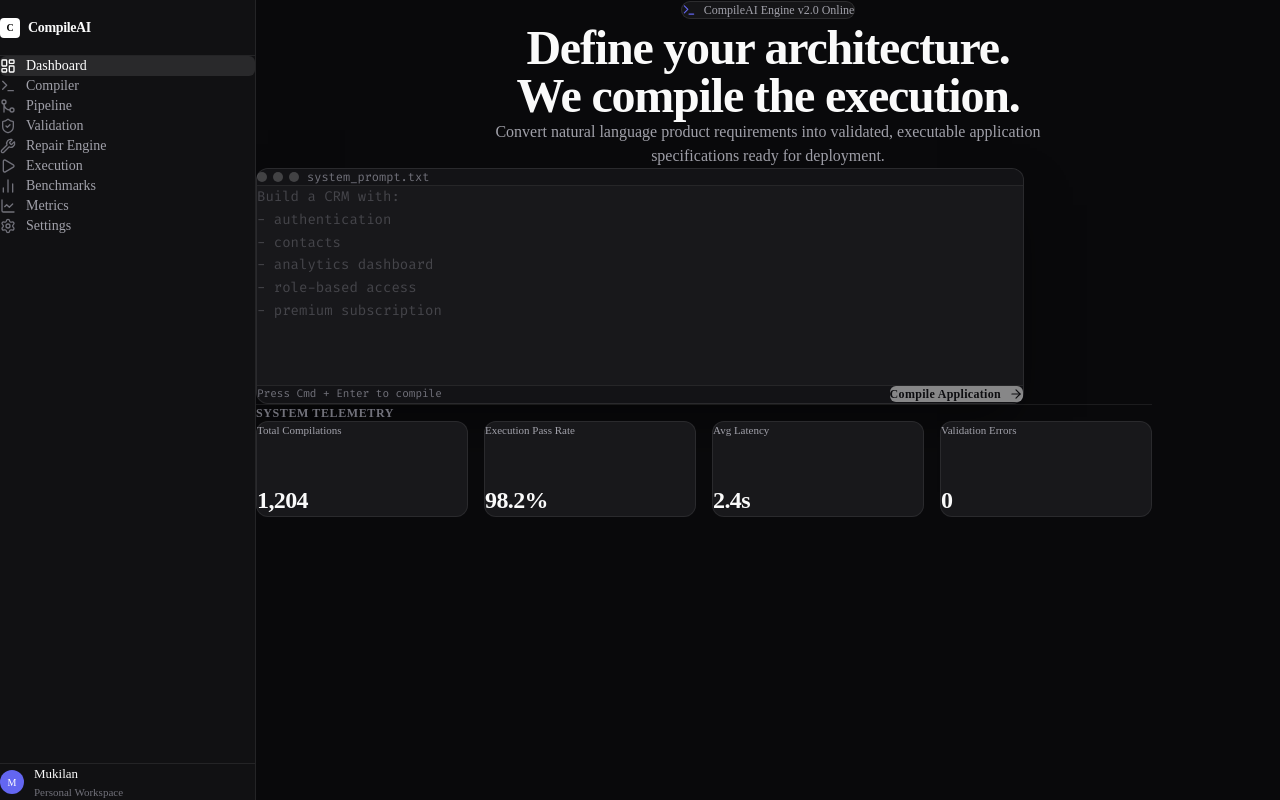
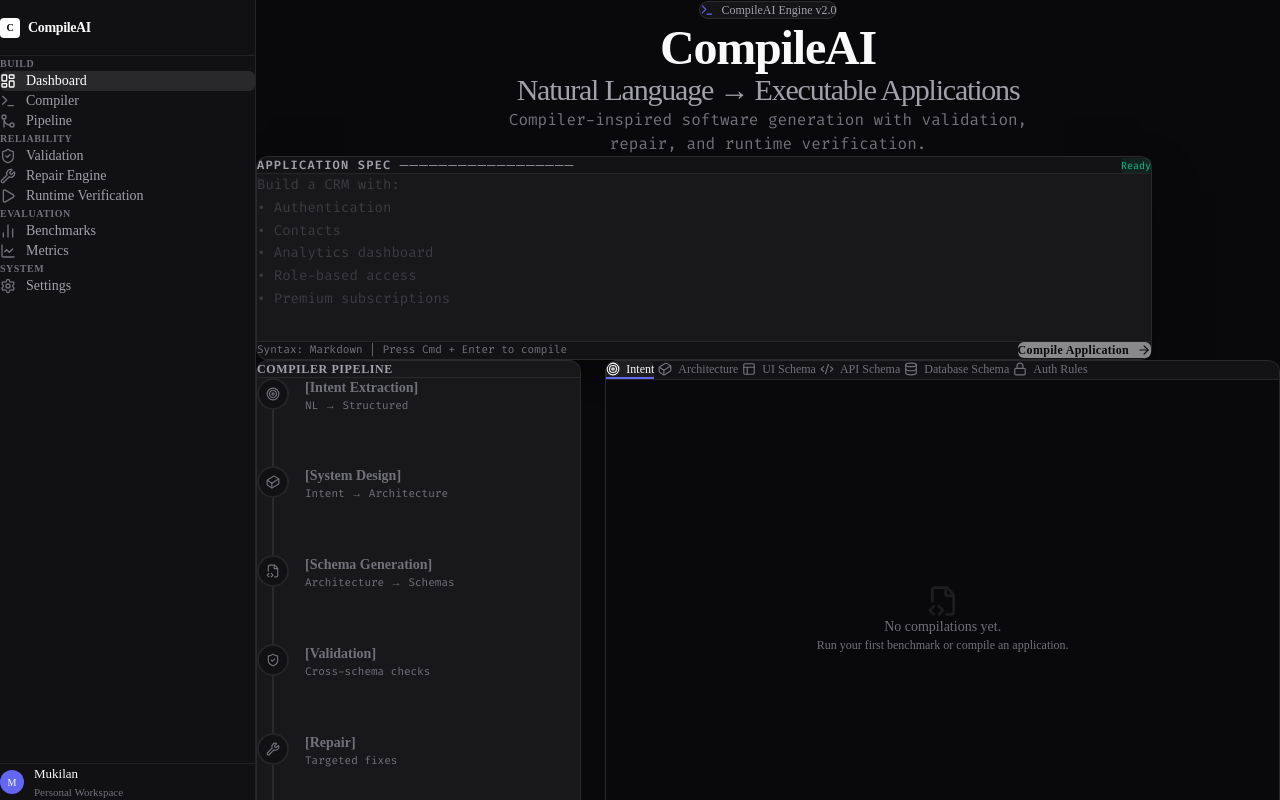
Before and after one commit to Mukilan-s18/CompileAI, a Next.js app in the folder frontend/: page / in a window 1280 px wide. Built offline with nearby package versions, Linux system fonts and the light colour scheme; no server answers.

Commit message:
Top 1% UI Elevation: Interactive pipeline graph, true empty states, and professional sidebar hierarchy

```diff
--- a/frontend/src/app/page.tsx
+++ b/frontend/src/app/page.tsx
@@ -12,34 +12,54 @@
   Wrench,
   Rocket,
   CheckCircle2,
-  Loader2
+  Loader2,
+  Lock,
+  Database,
+  Layout,
+  Code2
 } from "lucide-react";
+import { JsonViewer } from "@/components/ui/json-viewer";
+import { MOCK_DATA } from "@/app/generator/mock-data";
 
 export default function Home() {
   const [prompt, setPrompt] = useState("");
   const [isCompiling, setIsCompiling] = useState(false);
+  const [hasCompiled, setHasCompiled] = useState(false);
   const [currentStage, setCurrentStage] = useState(0);
+  const [activePreviewTab, setActivePreviewTab] = useState<"intent" | "architecture" | "uiSchema" | "apiSchema" | "databaseSchema" | "authRules">("intent");
 
   const stages = [
-    { id: "intent", label: "Intent Extraction", icon: Target },
-    { id: "design", label: "System Design", icon: Cuboid },
-    { id: "schemas", label: "Schema Generation", icon: FileCode2 },
-    { id: "validation", label: "Validation", icon: ShieldCheck },
-    { id: "repair", label: "Repair Engine", icon: Wrench },
-    { id: "simulation", label: "Simulation", icon: Rocket },
+    { id: "intent", label: "Intent Extraction", icon: Target, desc: "NL → Structured" },
+    { id: "design", label: "System Design", icon: Cuboid, desc: "Intent → Architecture" },
+    { id: "schemas", label: "Schema Generation", icon: FileCode2, desc: "Architecture → Schemas" },
+    { id: "validation", label: "Validation", icon: ShieldCheck, desc: "Cross-schema checks" },
+    { id: "repair", label: "Repair", icon: Wrench, desc: "Targeted fixes" },
+    { id: "simulation", label: "Simulation", icon: Rocket, desc: "Runtime verification" },
+  ];
+
+  const previewTabs = [
+    { id: "intent", label: "Intent", icon: <Target size={14} /> },
+    { id: "architecture", label: "Architecture", icon: <Cuboid size={14} /> },
+    { id: "uiSchema", label: "UI Schema", icon: <Layout size={14} /> },
+    { id: "apiSchema", label: "API Schema", icon: <Code2 size={14} /> },
+    { id: "databaseSchema", label: "Database Schema", icon: <Database size={14} /> },
+    { id: "authRules", label: "Auth Rules", icon: <Lock size={14} /> },
   ];
 
   const handleCompile = () => {
     if (!prompt.trim()) return;
     setIsCompiling(true);
+    setHasCompiled(false);
     setCurrentStage(0);
 
-    // Simulate compilation progress
     const interval = setInterval(() => {
       setCurrentStage((prev) => {
         if (prev >= stages.length - 1) {
           clearInterval(interval);
-          setTimeout(() => setIsCompiling(false), 1000);
+          setTimeout(() => {
+            setIsCompiling(false);
+            setHasCompiled(true);
+          }, 1000);
           return prev;
         }
         return prev + 1;
@@ -48,10 +68,10 @@
   };
 
   return (
-    <div className="min-h-full flex flex-col p-8 lg:p-12 max-w-5xl mx-auto space-y-16">
+    <div className="min-h-full flex flex-col p-6 lg:p-10 max-w-7xl mx-auto space-y-12">
 
-      {/* 1. Command Center Hero */}
-      <section className="flex flex-col items-center text-center mt-12 mb-8">
+      {/* 1. Hero & Messaging */}
+      <section className="flex flex-col items-center text-center mt-6 mb-4">
         <motion.div
           initial={{ opacity: 0, y: 10 }}
           animate={{ opacity: 1, y: 0 }}
@@ -59,51 +79,51 @@
         >
           <div className="inline-flex items-center gap-2 px-3 py-1 rounded-full bg-white/5 border border-white/10 text-xs font-medium text-text-secondary mb-6">
             <Terminal size={14} className="text-accent" />
-            <span>CompileAI Engine v2.0 Online</span>
+            <span>CompileAI Engine v2.0</span>
           </div>
           <h1 className="text-4xl md:text-5xl font-semibold text-text tracking-tight mb-4">
-            Define your architecture. <br className="hidden sm:block"/>
-            We compile the execution.
+            CompileAI <br className="hidden sm:block"/>
+            <span className="text-text-secondary font-medium text-2xl md:text-3xl mt-2 block">Natural Language → Executable Applications</span>
           </h1>
-          <p className="text-base text-text-secondary max-w-xl mx-auto">
-            Convert natural language product requirements into validated, executable application specifications ready for deployment.
+          <p className="text-sm md:text-base text-text-muted max-w-xl mx-auto font-mono mt-4">
+            Compiler-inspired software generation with validation, repair, and runtime verification.
           </p>
         </motion.div>
       </section>
 
-      {/* 2. Prompt Editor */}
-      <section className="w-full max-w-3xl mx-auto">
+      {/* 2. Sophisticated Prompt Editor */}
+      <section className="w-full max-w-4xl mx-auto">
         <motion.div
           className="panel flex flex-col focus-within:border-accent/50 transition-colors shadow-2xl shadow-black/50"
           initial={{ opacity: 0, scale: 0.98 }}
           animate={{ opacity: 1, scale: 1 }}
           transition={{ duration: 0.5, delay: 0.1 }}
         >
-          <div className="p-3 border-b border-border bg-[#131316] rounded-t-xl flex items-center gap-2">
-            <div className="flex gap-1.5 ml-2">
-              <div className="w-2.5 h-2.5 rounded-full bg-white/20" />
-              <div className="w-2.5 h-2.5 rounded-full bg-white/20" />
-              <div className="w-2.5 h-2.5 rounded-full bg-white/20" />
+          <div className="p-3 border-b border-border bg-[#131316] rounded-t-xl flex items-center justify-between">
+            <div className="flex items-center gap-3">
+              <span className="text-xs font-mono font-semibold text-text-secondary tracking-widest uppercase ml-2">
+                Application Spec ──────────────────
+              </span>
             </div>
-            <span className="ml-4 text-xs font-mono text-text-muted">system_prompt.txt</span>
+            <span className="text-[10px] font-mono text-success bg-success/10 px-2 py-0.5 rounded-sm">Ready</span>
           </div>
           <div className="relative p-1">
             <textarea
               value={prompt}
               onChange={(e) => setPrompt(e.target.value)}
-              placeholder="Build a CRM with:&#10;- authentication&#10;- contacts&#10;- analytics dashboard&#10;- role-based access&#10;- premium subscription"
-              className="w-full h-48 bg-transparent text-text text-sm font-mono p-4 resize-none focus:outline-none placeholder:text-text-muted/50 leading-relaxed"
+              placeholder="Build a CRM with:&#10;• Authentication&#10;• Contacts&#10;• Analytics dashboard&#10;• Role-based access&#10;• Premium subscriptions"
+              className="w-full h-40 bg-transparent text-accent text-sm font-mono p-4 resize-none focus:outline-none placeholder:text-text-muted/40 leading-relaxed"
               spellCheck="false"
             />
           </div>
           <div className="p-3 border-t border-border bg-[#131316] rounded-b-xl flex justify-between items-center">
             <span className="text-[11px] text-text-muted font-mono">
-              Press Cmd + Enter to compile
+              Syntax: Markdown | Press Cmd + Enter to compile
             </span>
             <button
               onClick={handleCompile}
               disabled={isCompiling || !prompt.trim()}
-              className="bg-text text-background hover:bg-white disabled:opacity-50 disabled:cursor-not-allowed px-4 py-1.5 rounded-md text-xs font-semibold tracking-wide transition-colors flex items-center gap-2"
+              className="bg-white text-black hover:bg-white/90 disabled:opacity-50 disabled:cursor-not-allowed px-4 py-1.5 rounded-md text-xs font-semibold tracking-wide transition-colors flex items-center gap-2"
             >
               {isCompiling ? (
                 <>
@@ -121,82 +141,95 @@
         </motion.div>
       </section>
 
-      {/* 3. Live Compilation Flow */}
-      <AnimatePresence>
-        {isCompiling && (
-          <motion.section
-            className="w-full max-w-3xl mx-auto panel p-6"
-            initial={{ opacity: 0, height: 0, y: 10 }}
-            animate={{ opacity: 1, height: "auto", y: 0 }}
-            exit={{ opacity: 0, height: 0 }}
-          >
-            <div className="flex items-center justify-between mb-6">
-              <h3 className="text-sm font-semibold text-text">Compilation Progress</h3>
-              <span className="text-xs font-mono text-accent">
-                {Math.round((currentStage / (stages.length - 1)) * 100)}%
-              </span>
+      {/* 3. Split Workspace: Pipeline Graph & Output Preview */}
+      <section className="w-full max-w-6xl mx-auto grid grid-cols-1 lg:grid-cols-12 gap-6 pt-4">
+
+        {/* Left: Interactive Pipeline Graph */}
+        <div className="lg:col-span-4 panel p-5 h-[500px] flex flex-col">
+          <div className="flex items-center justify-between mb-6 pb-4 border-b border-border">
+            <h3 className="text-xs font-semibold text-text-secondary uppercase tracking-wider">Compiler Pipeline</h3>
+            {isCompiling && <Loader2 size={14} className="text-accent animate-spin" />}
           </div>
-            <div className="space-y-4">
+
+          <div className="flex-1 flex flex-col justify-between py-2 relative">
+            {/* Connecting Line */}
+            <div className="absolute left-[15px] top-6 bottom-6 w-[2px] bg-border z-0" />
+
             {stages.map((stage, idx) => {
-                const isComplete = currentStage > idx;
-                const isCurrent = currentStage === idx;
+              const isComplete = hasCompiled || (isCompiling && currentStage > idx);
+              const isCurrent = isCompiling && currentStage === idx;
+              const isPending = !hasCompiled && (!isCompiling || currentStage < idx);
               const Icon = stage.icon;
 
               return (
-                  <div key={stage.id} className="flex items-center gap-4">
-                    <div className="w-6 flex justify-center">
-                      {isComplete ? (
-                        <CheckCircle2 size={16} className="text-success" />
-                      ) : isCurrent ? (
-                        <Loader2 size={16} className="text-accent animate-spin" />
-                      ) : (
-                        <div className="w-1.5 h-1.5 rounded-full bg-white/20" />
+                <div key={stage.id} className="relative z-10 flex items-start gap-4 group cursor-default">
+                  <div className={`w-8 h-8 rounded-full flex items-center justify-center shrink-0 border-2 transition-colors duration-300
+                    ${isComplete ? "bg-success/10 border-success/30 text-success" :
+                      isCurrent ? "bg-accent/10 border-accent/50 text-accent" :
+                      "bg-[#111113] border-border text-text-muted"}
+                  `}>
+                    {isComplete ? <CheckCircle2 size={14} /> : <Icon size={14} />}
+                  </div>
+
+                  <div className="pt-1">
+                    <div className="flex items-center gap-2">
+                      <span className={`text-sm font-semibold ${isCurrent ? "text-text" : isComplete ? "text-text-secondary" : "text-text-muted"}`}>
+                        [{stage.label}]
+                      </span>
+                      {stage.id === "repair" && isComplete && (
+                        <span className="text-[10px] font-mono text-warning bg-warning/10 px-1.5 py-0.5 rounded-sm">2 fixes</span>
+                      )}
+                      {stage.id === "simulation" && isComplete && (
+                        <span className="text-[10px] font-mono text-success bg-success/10 px-1.5 py-0.5 rounded-sm">PASS</span>
                       )}
                     </div>
-                    <div className={`text-sm ${isCurrent ? 'text-text font-medium' : isComplete ? 'text-text-secondary' : 'text-text-muted'}`}>
-                      {stage.label}
+                    <span className="text-[11px] text-text-muted font-mono mt-0.5 block">{stage.desc}</span>
                   </div>
-                    {isCurrent && (
-                      <motion.div
-                        className="h-1 bg-accent/20 rounded-full flex-1 ml-4 overflow-hidden"
-                        initial={{ opacity: 0 }}
-                        animate={{ opacity: 1 }}
-                      >
-                        <motion.div
-                          className="h-full bg-accent"
-                          initial={{ width: "0%" }}
-                          animate={{ width: "100%" }}
-                          transition={{ duration: 1.5, ease: "linear" }}
-                        />
-                      </motion.div>
-                    )}
                 </div>
               );
             })}
           </div>
-          </motion.section>
-        )}
-      </AnimatePresence>
+        </div>
 
-      {/* 4. Elegant Metric Panels */}
-      {!isCompiling && (
-        <section className="w-full max-w-4xl mx-auto pt-8 border-t border-border">
-          <h2 className="text-xs font-semibold text-text-muted uppercase tracking-wider mb-6">System Telemetry</h2>
-          <div className="grid grid-cols-2 md:grid-cols-4 gap-4">
-            {[
-              { label: "Total Compilations", value: "1,204" },
-              { label: "Execution Pass Rate", value: "98.2%" },
-              { label: "Avg Latency", value: "2.4s" },
-              { label: "Validation Errors", value: "0" },
-            ].map((metric) => (
-              <div key={metric.label} className="panel p-4 flex flex-col justify-between h-24 hover:border-white/20 transition-colors">
-                <span className="text-[11px] text-text-secondary font-medium">{metric.label}</span>
-                <span className="text-2xl font-semibold text-text tracking-tight">{metric.value}</span>
-              </div>
+        {/* Right: Output Preview Explorer */}
+        <div className="lg:col-span-8 panel flex flex-col h-[500px] overflow-hidden">
+          <div className="flex items-center justify-between border-b border-border bg-[#131316] px-2 pt-2">
+            <div className="flex items-center gap-1 overflow-x-auto custom-scrollbar pb-2">
+              {previewTabs.map((tab) => (
+                <button
+                  key={tab.id}
+                  onClick={() => setActivePreviewTab(tab.id as any)}
+                  className={`flex items-center gap-1.5 px-3 py-1.5 rounded-t-md text-xs font-medium transition-colors border-b-2 ${
+                    activePreviewTab === tab.id
+                      ? "text-text border-accent bg-white/5"
+                      : "text-text-muted border-transparent hover:text-text-secondary hover:bg-white/5"
+                  }`}
+                >
+                  {tab.icon}
+                  {tab.label}
+                </button>
               ))}
             </div>
+          </div>
+
+          <div className="flex-1 overflow-hidden bg-[#09090B]">
+            {hasCompiled ? (
+              <JsonViewer data={(MOCK_DATA as any)[activePreviewTab]} title={`${activePreviewTab}.json`} />
+            ) : isCompiling ? (
+              <div className="w-full h-full flex flex-col items-center justify-center text-text-muted">
+                <Loader2 size={24} className="animate-spin mb-4 text-accent" />
+                <p className="text-xs font-mono">Generating {activePreviewTab}...</p>
+              </div>
+            ) : (
+              <div className="w-full h-full flex flex-col items-center justify-center text-text-muted">
+                <FileCode2 size={32} className="mb-4 opacity-20" />
+                <p className="text-sm font-medium">No compilations yet.</p>
+                <p className="text-xs mt-1">Run your first benchmark or compile an application.</p>
+              </div>
+            )}
+          </div>
+        </div>
       </section>
-      )}
 
     </div>
   );
--- a/frontend/src/components/layout/sidebar.tsx
+++ b/frontend/src/components/layout/sidebar.tsx
@@ -15,16 +15,36 @@
   Settings
 } from "lucide-react";
 
-const navItems = [
+const navGroups = [
+  {
+    title: "BUILD",
+    items: [
       { label: "Dashboard", href: "/", icon: <LayoutDashboard size={16} /> },
       { label: "Compiler", href: "/generator", icon: <Terminal size={16} /> },
       { label: "Pipeline", href: "/pipeline", icon: <GitMerge size={16} /> },
+    ]
+  },
+  {
+    title: "RELIABILITY",
+    items: [
       { label: "Validation", href: "/validation", icon: <ShieldCheck size={16} /> },
       { label: "Repair Engine", href: "/repair", icon: <Wrench size={16} /> },
-  { label: "Execution", href: "/execution", icon: <Play size={16} /> },
+      { label: "Runtime Verification", href: "/execution", icon: <Play size={16} /> },
+    ]
+  },
+  {
+    title: "EVALUATION",
+    items: [
       { label: "Benchmarks", href: "/benchmarks", icon: <BarChart2 size={16} /> },
       { label: "Metrics", href: "/metrics", icon: <LineChart size={16} /> },
+    ]
+  },
+  {
+    title: "SYSTEM",
+    items: [
       { label: "Settings", href: "/settings", icon: <Settings size={16} /> },
+    ]
+  }
 ];
 
 export function Sidebar() {
@@ -43,9 +63,13 @@
         </div>
       </div>
 
-      <div className="flex-1 overflow-y-auto py-4 px-2">
-        <div className="space-y-0.5">
-          {navItems.map((item) => {
+      <div className="flex-1 overflow-y-auto py-4 px-2 custom-scrollbar">
+        {navGroups.map((group, idx) => (
+          <div key={group.title} className={cn("space-y-0.5", idx > 0 && "mt-6")}>
+            <p className="px-2 mb-2 text-[10px] font-semibold text-text-muted uppercase tracking-wider">
+              {group.title}
+            </p>
+            {group.items.map((item) => {
               const isActive = pathname === item.href;
               return (
                 <Link
@@ -66,6 +90,7 @@
               );
             })}
           </div>
+        ))}
       </div>
 
       <div className="p-3 border-t border-border mt-auto">
```
Lines whose indentation alone changed are shown as unchanged.
